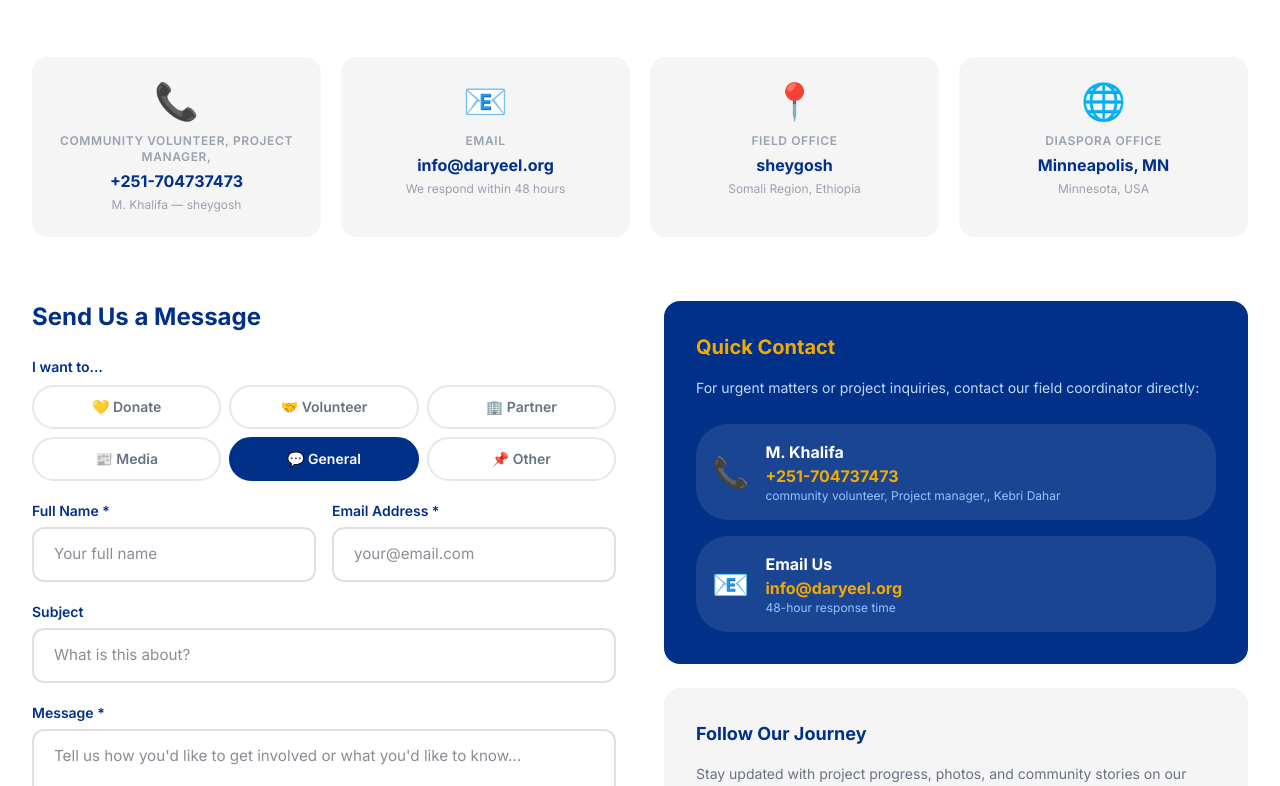
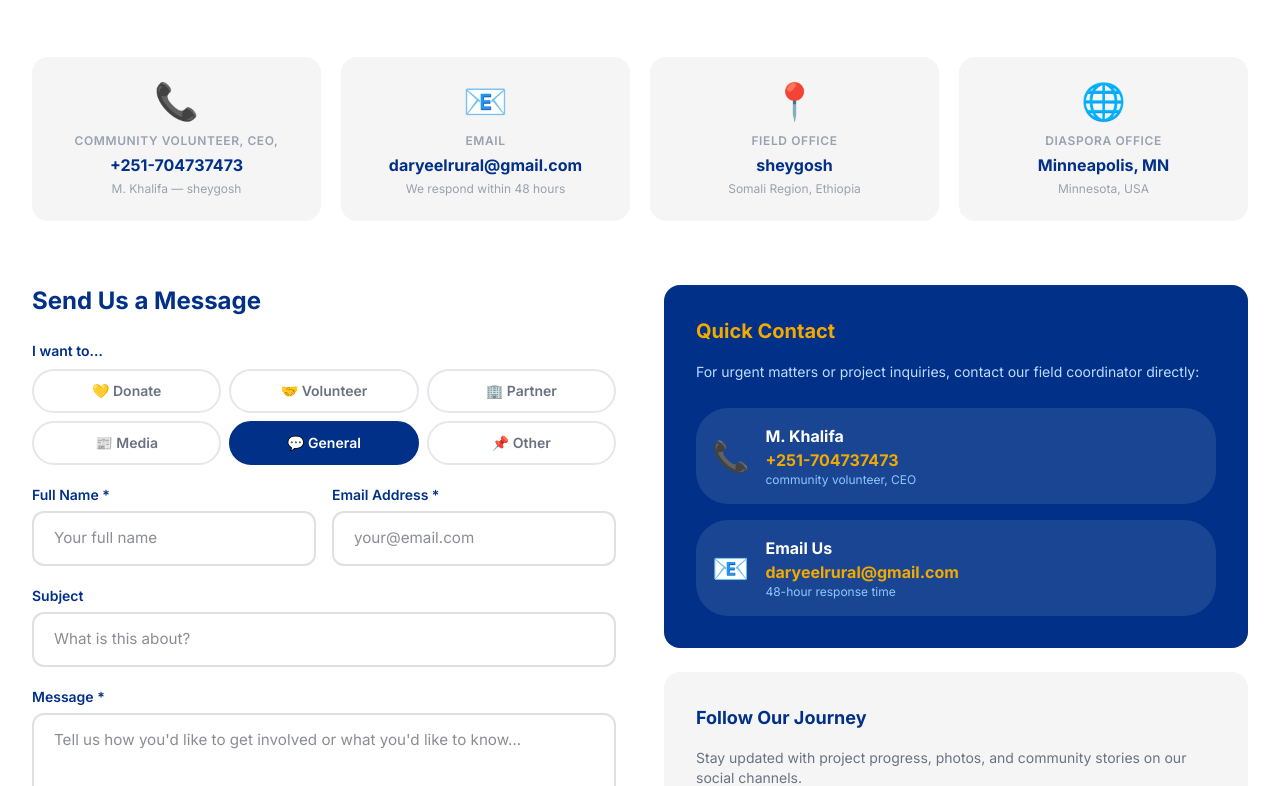
Before and after one commit to Hamze-Aj/daryeel-rural, a Next.js app: page /contact in a window 1280 px wide. Shown: the part 385-1171 px from the top of the page. Built offline with nearby package versions, Linux system fonts and the light colour scheme.

Commit message:
Update ContactClient.tsx

```diff
--- a/src/app/contact/ContactClient.tsx
+++ b/src/app/contact/ContactClient.tsx
@@ -3,8 +3,8 @@
 import { useState } from "react";
 
 const contactInfo = [
-  { icon: "📞", label: "community volunteer, Project manager,", value: "+251-704737473", sub: "M. Khalifa — sheygosh", href: "tel:+251704737473" },
-  { icon: "📧", label: "Email", value: "info@daryeel.org", sub: "We respond within 48 hours", href: "mailto:daryeelrural@gmail.com" },
+  { icon: "📞", label: "community volunteer, CEO,", value: "+251-704737473", sub: "M. Khalifa — sheygosh", href: "tel:+251704737473" },
+  { icon: "📧", label: "Email", value: "daryeelrural@gmail.com", sub: "We respond within 48 hours", href: "mailto:daryeelrural@gmail.com" },
   { icon: "📍", label: "Field Office", value: "sheygosh", sub: "Somali Region, Ethiopia", href: null },
   { icon: "🌐", label: "Diaspora Office", value: "Minneapolis, MN", sub: "Minnesota, USA", href: null },
 ];
@@ -178,14 +178,14 @@ export default function ContactClient() {
                   <div>
                     <p className="text-white font-bold">M. Khalifa</p>
                     <p className="text-[#F2A900] font-bold">+251-704737473</p>
-                    <p className="text-blue-300 text-xs">community volunteer, Project manager,, Kebri Dahar</p>
+                    <p className="text-blue-300 text-xs">community volunteer, CEO </p>
                   </div>
                 </a>
                 <a href="mailto:info@daryeel.org" className="flex items-center gap-4 bg-white/10 rounded-xl p-4 hover:bg-white/20 transition-colors">
                   <span className="text-3xl">📧</span>
                   <div>
                     <p className="text-white font-bold">Email Us</p>
-                    <p className="text-[#F2A900] font-bold">info@daryeel.org</p>
+                    <p className="text-[#F2A900] font-bold">daryeelrural@gmail.com</p>
                     <p className="text-blue-300 text-xs">48-hour response time</p>
                   </div>
                 </a>
```
